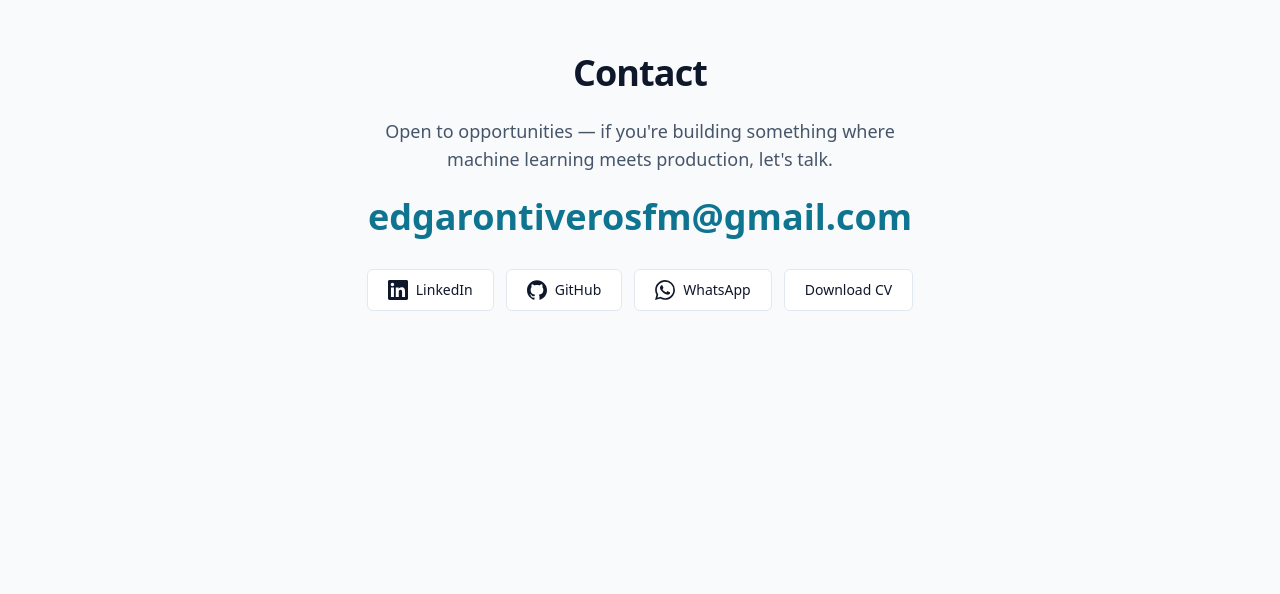
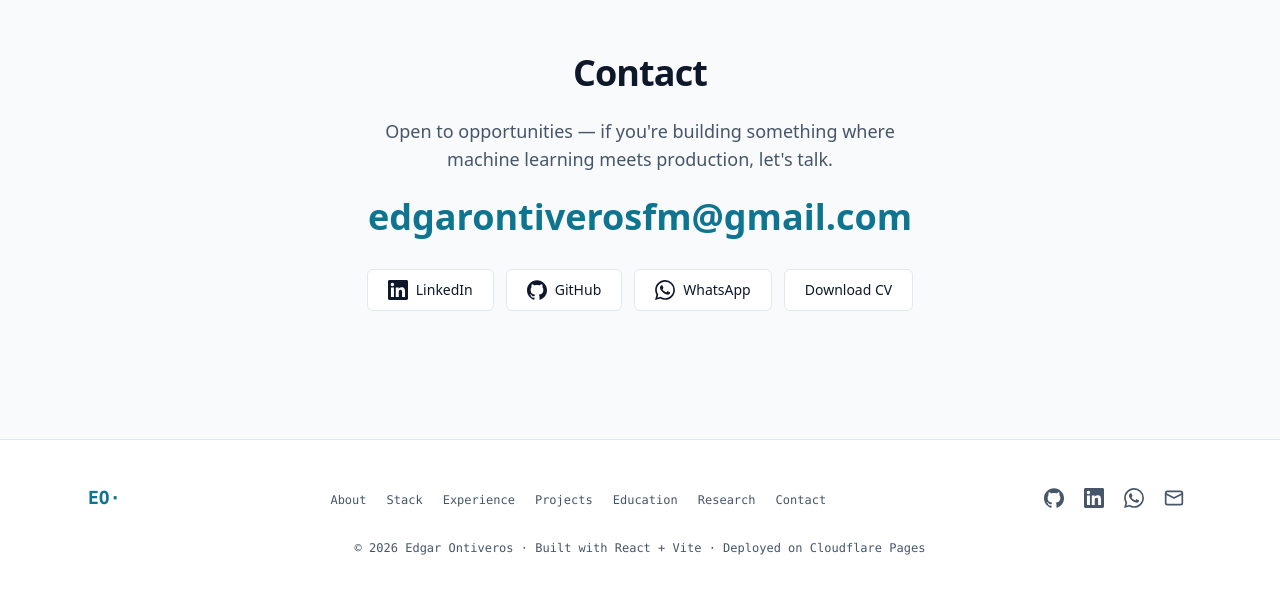
Before and after one commit to Edgar-Ontiveros/edgar-ontiveros.com, a React (Vite) app: page / in a window 1280 px wide. Shown: the part 8824-9418 px from the top of the page. Before the commit the page ends 9263 px from the top, so only its background shows below. Built offline with nearby package versions, Linux system fonts and the light colour scheme.

Commit message:
Add site footer

```diff
--- a/src/App.tsx
+++ b/src/App.tsx
@@ -1,3 +1,4 @@
+import { Footer } from './components/Footer'
 import { Header } from './components/Header'
 import { useLanguage } from './hooks/useLanguage'
 import { useTheme } from './hooks/useTheme'
@@ -32,6 +33,7 @@ function App() {
         <Research content={content} />
         <Contact content={content} />
       </main>
+      <Footer content={content} />
     </>
   )
 }
--- /dev/null
+++ b/src/components/Footer.tsx
@@ -0,0 +1,90 @@
+import { site } from '../content/site'
+import { SECTION_IDS } from '../content/types'
+import type { SiteContent } from '../content/types'
+import { GitHubIcon, LinkedInIcon, MailIcon, WhatsAppIcon } from './icons'
+
+interface FooterProps {
+  content: SiteContent
+}
+
+const iconLinkClasses =
+  'rounded-md p-2 text-muted transition-colors hover:text-foreground motion-reduce:transition-none'
+
+/** Pie de página: monograma, mini-nav de anclas, redes y copyright con el
+    año en runtime. Vive fuera del <main> (landmark propio). */
+export function Footer({ content }: FooterProps) {
+  const year = new Date().getFullYear()
+
+  return (
+    <footer className="border-t border-border bg-surface">
+      <div className="mx-auto flex w-full max-w-6xl flex-col items-center gap-6 px-4 py-10 sm:px-6">
+        <div className="flex w-full flex-col items-center gap-6 lg:flex-row lg:justify-between">
+          <a
+            href="#content"
+            className="font-mono text-lg font-semibold text-accent transition-colors hover:text-foreground motion-reduce:transition-none"
+          >
+            {site.monogram}
+          </a>
+
+          {/* Nombre accesible distinto al del header: dos <nav> con el mismo
+              nombre se anunciarían como navegaciones idénticas. */}
+          <nav aria-label={content.footer.navAriaLabel}>
+            <ul role="list" className="flex flex-wrap justify-center gap-x-5 gap-y-2">
+              {SECTION_IDS.map((id) => (
+                <li key={id}>
+                  <a
+                    href={`#${id}`}
+                    className="font-mono text-xs text-muted transition-colors hover:text-foreground motion-reduce:transition-none"
+                  >
+                    {content.nav.labels[id]}
+                  </a>
+                </li>
+              ))}
+            </ul>
+          </nav>
+
+          <div className="flex items-center gap-1">
+            <a
+              href={site.github}
+              target="_blank"
+              rel="noopener noreferrer"
+              aria-label={content.hero.githubLabel}
+              className={iconLinkClasses}
+            >
+              <GitHubIcon className="h-5 w-5" />
+            </a>
+            <a
+              href={site.linkedin}
+              target="_blank"
+              rel="noopener noreferrer"
+              aria-label={content.hero.linkedinLabel}
+              className={iconLinkClasses}
+            >
+              <LinkedInIcon className="h-5 w-5" />
+            </a>
+            <a
+              href={`https://wa.me/${site.whatsappNumber}`}
+              target="_blank"
+              rel="noopener noreferrer"
+              aria-label={content.hero.whatsappLabel}
+              className={iconLinkClasses}
+            >
+              <WhatsAppIcon className="h-5 w-5" />
+            </a>
+            <a
+              href={`mailto:${site.email}`}
+              aria-label={content.hero.emailLabel}
+              className={iconLinkClasses}
+            >
+              <MailIcon className="h-5 w-5" />
+            </a>
+          </div>
+        </div>
+
+        <p className="text-center font-mono text-xs text-muted">
+          © {year} {content.hero.name} · {content.footer.tagline}
+        </p>
+      </div>
+    </footer>
+  )
+}
--- a/src/content/en.ts
+++ b/src/content/en.ts
@@ -262,6 +262,10 @@ export const en: SiteContent = {
     linkedin: 'LinkedIn',
     whatsapp: 'WhatsApp',
   },
+  footer: {
+    navAriaLabel: 'Footer navigation',
+    tagline: 'Built with React + Vite · Deployed on Cloudflare Pages',
+  },
   ui: {
     themeToggle: {
       toLight: 'Switch to light theme',
--- a/src/content/es.ts
+++ b/src/content/es.ts
@@ -258,6 +258,10 @@ export const es: SiteContent = {
     linkedin: 'LinkedIn',
     whatsapp: 'WhatsApp',
   },
+  footer: {
+    navAriaLabel: 'Navegación del pie de página',
+    tagline: 'Construido con React + Vite · Desplegado en Cloudflare Pages',
+  },
   ui: {
     themeToggle: {
       toLight: 'Cambiar a tema claro',
--- a/src/content/types.ts
+++ b/src/content/types.ts
@@ -150,6 +150,14 @@ export interface SiteContent {
     linkedin: string
     whatsapp: string
   }
+  footer: {
+    /** Nombre accesible de la mini-nav (distinto al del header, para que el
+        lector de pantalla no anuncie dos navegaciones idénticas). */
+    navAriaLabel: string
+    /** Créditos tras el copyright ("Built with…"), del doc. El año y el
+        nombre se componen en runtime con hero.name. */
+    tagline: string
+  }
   ui: {
     themeToggle: {
       toLight: string
```
